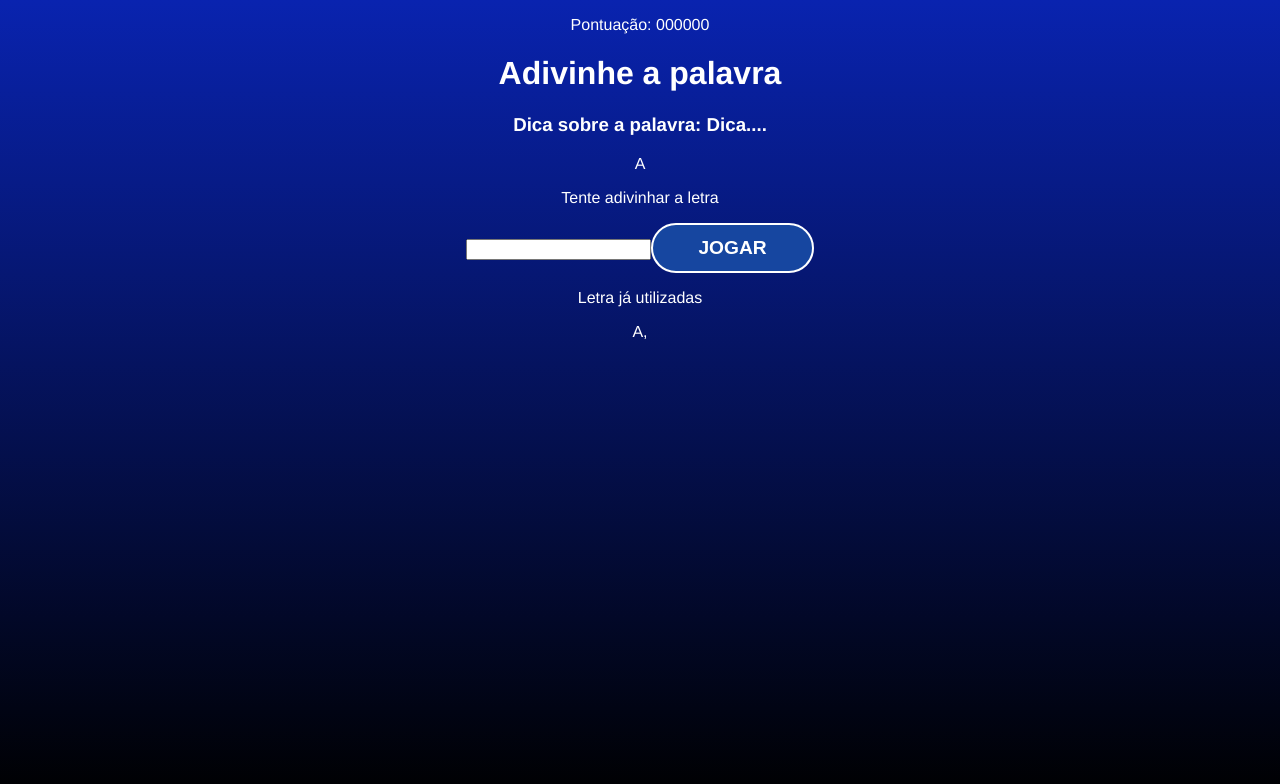
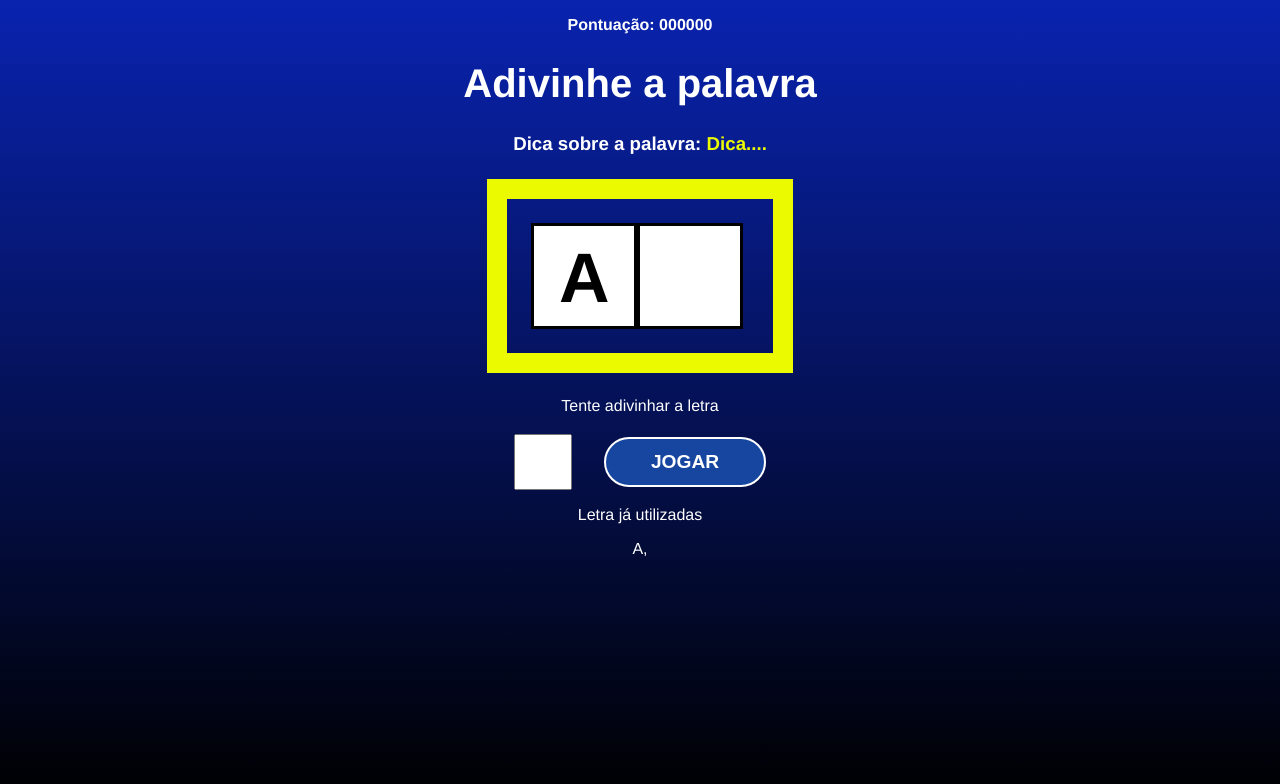
Before and after one commit to JotaPrimo/secretword, a React (Vite) app: page / in a window 1280 px wide. Both pictures are taken after a click on the button "CLIQUE PARA COMEÇAR". Shown: the top 784 px of the page. Built offline with nearby package versions, Linux system fonts and the light colour scheme.

Commit message:
76. CSS da tela do jogo

```diff
--- a/src/components/Game.css
+++ b/src/components/Game.css
@@ -0,0 +1,49 @@
+.game h1 {
+    font-size: 2.5em;
+  }
+
+  .points span {
+    font-weight: bold;
+  }
+
+  .tip span {
+    color: #ecfa00;
+  }
+
+  .wordContainer {
+    margin: 1.5em;
+    padding: 1.5em;
+    border: 20px solid #ecfa00;
+    display: flex;
+  }
+
+  .letter,
+  .blankSquare {
+    font-size: 70px;
+    line-height: 1.5;
+    border: 3px solid #000;
+    height: 100px;
+    width: 100px;
+    text-transform: uppercase;
+    background-color: #fff;
+    color: #000;
+    font-weight: bold;
+  }
+
+  .letterContainer p {
+    margin-bottom: 1.2em;
+  }
+
+  .letterContainer form {
+    display: flex;
+    align-items: center;
+    justify-content: center;
+  }
+
+  .letterContainer input {
+    height: 50px;
+    width: 50px;
+    font-size: 2em;
+    text-align: center;
+    margin-right: 1em;
+  }
--- a/src/components/Game.jsx
+++ b/src/components/Game.jsx
@@ -12,7 +12,7 @@
       <h3 className="tip">
         Dica sobre a palavra: <span>Dica.... </span>
       </h3>
-      <div className="wordcontainer">
+      <div className="wordContainer">
         <span className="letter">A</span>
         <span className="blankSquare"></span>
       </div>
```
